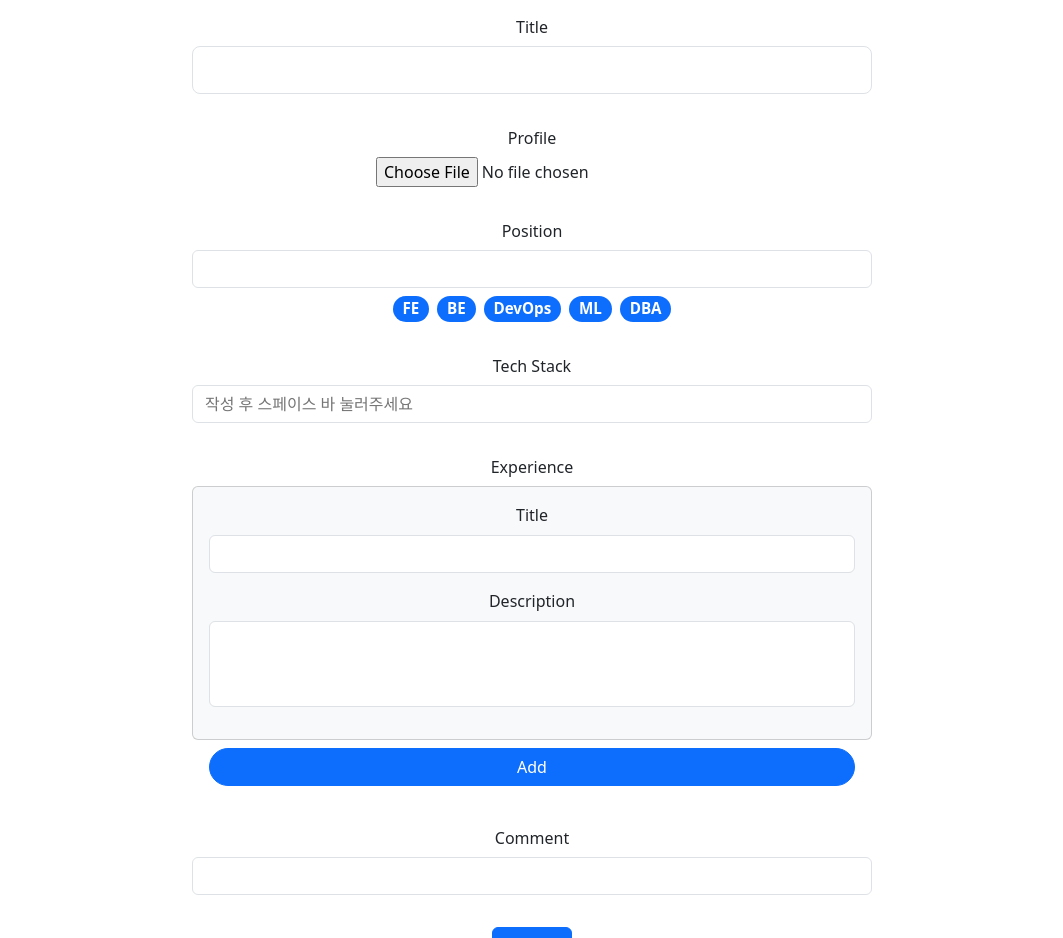
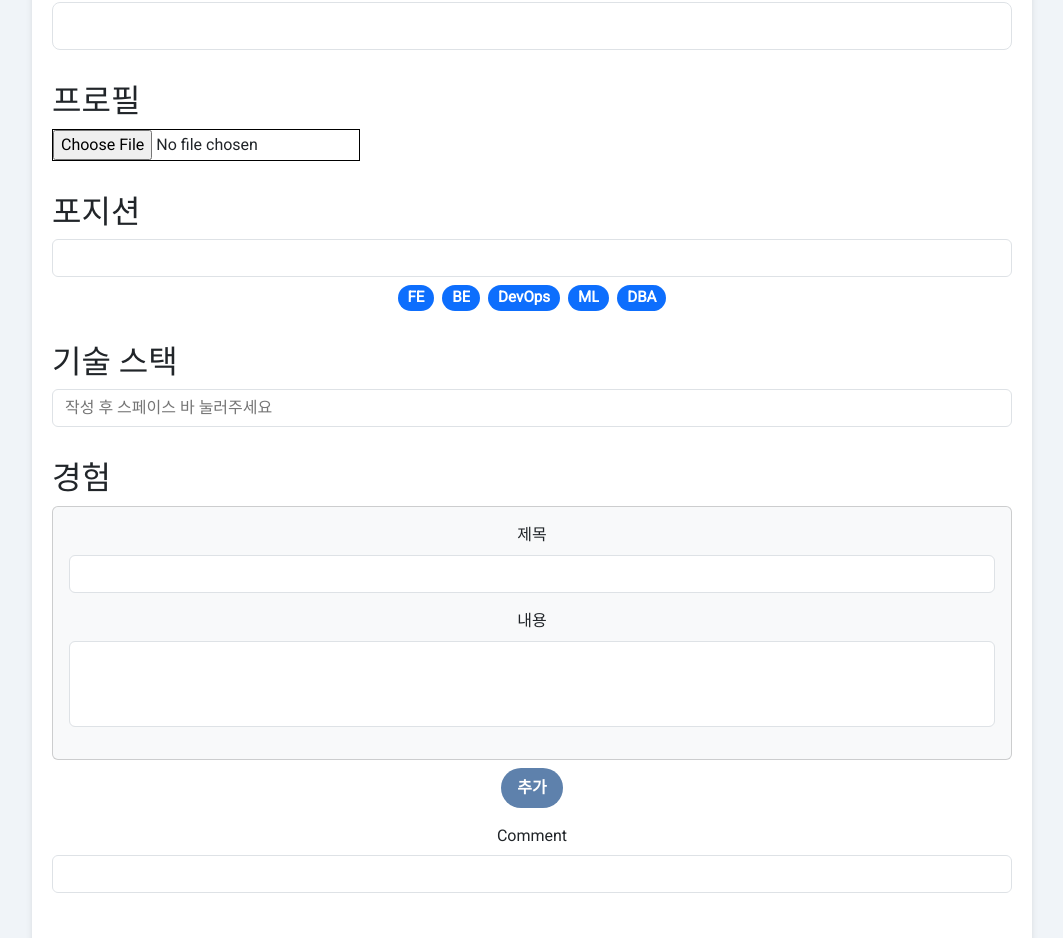
Before and after one commit to HOT6MAN/built-in-frontend, a Vue app: page /resume/create in a window 1280 px wide. Shown: the part 233-1171 px from the top of the page, without its empty margins (108-1171 px from the left). Built offline with nearby package versions, Linux system fonts and the light colour scheme; a web font is replaced by a local one.

Commit message:
FE-FM-S11P12A606-238: ResumeCreateView css

```diff
--- a/src/util/axios-common.js
+++ b/src/util/axios-common.js
@@ -15,7 +15,7 @@ const api = axios.create({
         //Authorization: localStorage.getItem("access_token")
         'X-Remove-Cookie': true,
     },
-    //withCredentials: false, // 초기 요청에서는 쿠키를 포함하지 않음
+    withCredentials: false, // 초기 요청에서는 쿠키를 포함하지 않음
   });
 
 // 요청 인터셉터
--- a/src/views/resume/ResumeCreateView.vue
+++ b/src/views/resume/ResumeCreateView.vue
@@ -1,16 +1,25 @@
 <template>
-  <div class="page">
-    <h1 class="title">이력서 {{ pageTitle }}</h1>
-    <div>
-      <b-form @submit.prevent="onSubmit" @keydown.enter.prevent>
-        <b-form-group label="Title">
+  <div class="main-content">
+    <div class="config-container">
+      <!-- <div class="page"> -->
+        <div class="config-header">
+          <h2 class="title">이력서 {{ pageTitle }}</h2>
+        </div>
+
+          <b-form class="form" @submit.prevent="onSubmit" @keydown.enter.prevent>
+            <b-form-group >
+              <h2 class="left-align">제목</h2>
               <b-form-input v-model="title" size="lg" class="text-center mb-3" />
             </b-form-group>
-        <b-form-group label="Profile">
-          <input type="file" ref="profileInput" accept="image/*" @change="handleFileChange" class="mb-3">
-          <b-img v-if="profilePreview" :src="profilePreview" alt="image preview" fluid/>
+
+            <b-form-group class="image-form">
+              <h2 class="left-align">프로필</h2>
+              <div><input type="file" ref="profileInput" accept="image/*" @change="handleFileChange" class="mb-3 image-input"> </div>
+              <div><b-img class="form-image" v-if="profilePreview" :src="profilePreview" alt="image preview" fluid/></div>
             </b-form-group>
-        <b-form-group label="Position">
+
+            <b-form-group>
+              <h2 class="left-align">포지션</h2>
               <b-form-tags
                 v-model="selectedPos"
                 placeholder=""
@@ -31,7 +40,8 @@
                 class="tag-btn mx-1 mb-3"
               />
             </b-form-group>
-        <b-form-group label="Tech Stack">
+            <b-form-group>
+              <h2 class="left-align">기술 스택</h2>
               <b-form-tags
                 v-model="techStack"
                 placeholder="작성 후 스페이스 바 눌러주세요"
@@ -43,31 +53,36 @@
                 class="mb-3"
               />
             </b-form-group>
-        <b-form-group label="Experience">
+            <b-form-group>
+              <h2 class="left-align">경험</h2>
               <div v-for="(experience, idx) in experiences" :key="idx">
                 <b-card bg-variant="light" class="mb-2">
-              <b-form-group label="Title" :label-for="'nested-title-' + idx">
+                  <b-form-group label="제목" :label-for="'nested-title-' + idx">
                     <b-form-input v-model="experience.title" :id="'nested-title-' + idx" />
                   </b-form-group>
-              <b-form-group label="Description" :label-for="'nested-description-' + idx">
+                  <b-form-group label="내용" :label-for="'nested-description-' + idx">
                     <b-form-textarea v-model="experience.description" :id="'nested-description-' + idx" rows="3" max-rows="6" no-resize />
                   </b-form-group>
                   <div class="d-flex justify-content-end">
-                <b-button v-if="idx != 0" variant="outline-danger" @click="removeExperience(idx)"  >Delete</b-button>
+                    <b-button v-if="idx != 0" variant="outline-danger" @click="removeExperience(idx)"  >삭제</b-button>
                   </div>
                 </b-card>
               </div>
-          <b-button class="b-button-block mb-4 mx-auto" pill variant="primary" @click="addExperience">Add</b-button>
+              <b-button class=" add-button" pill variant="primary" @click="addExperience">추가</b-button>
             </b-form-group>
             <b-form-group label="Comment">
               <b-form-input v-model="comment" class="mb-3" />
             </b-form-group>
             <b-form-group class="d-flex justify-content-center mt-3">
-          <b-button type="submit" variant="primary" class="mx-1">Submit</b-button>
+
+              <b-button type="submit" variant="primary" class="mx-1 save-button">제출</b-button>
             </b-form-group>
           </b-form>
+
+      <!-- </div> -->
     </div>
   </div>
+
 </template>
 <script setup>
 import { ref, computed, onMounted } from 'vue';
@@ -202,11 +217,96 @@ onMounted(async () => {
 
 </script>
 <style scoped>
-  .page {
-    padding-left: 300px;
-    padding-right: 300px;
-    margin-top: 130px;
+  .main-content {
+    display: flex;
+    margin-top: 80px;
+    padding: 20px;
+    justify-content: center;
+    background-color: #f0f4f8;
+    min-height: 100vh;
+    font-family: var(--font-roboto)
   }
+  .config-container {
+    width: 100%;
+    max-width: 1000px;
+    background-color: #ffffff;
+    border-radius: 12px;
+    box-shadow: 0 4px 6px rgba(0, 0, 0, 0.1);
+    overflow: hidden;
+  }
+  .config-header {
+    background-color: #102a43;
+    color: #ffffff;
+    padding: 20px;
+    text-align: center;
+  }
+  .config-header h2 {
+    margin: 0;
+    font-size: 24px;
+    font-family: var(--font-roboto)
+  }
+  .form {
+    padding: 20px;
+    display: flex;
+    flex-direction: column;
+    align-content: left;
+  }
+
+  .left-align {
+    text-align: left; /* 상단 여백 추가 */
+  }
+
+  .image-form {
+    display: flex;
+    flex-direction: column;
+    align-items: start;
+  }
+  .form-image {
+    width: 227.2px;
+    height: 126.9px;
+  }
+  .image-input {
+    border: 1px solid black;
+  }
+
+
+  .add-button {
+  font-family: var(--font-roboto);
+  font-weight: 700;
+  border-radius: 8px;
+  padding: 8px 16px;
+  font-size: 16px;
+  border: none;
+  transition: background-color 0.3s ease, box-shadow 0.3s ease;
+
+  background-color: #5e81ac;
+  color: #ffffff;
+}
+
+.add-button:hover {
+  background-color: #81a1c1;
+  box-shadow: 0 2px 4px rgba(0, 0, 0, 0.1);
+}
+
+.save-button {
+  font-family: var(--font-roboto);
+  font-weight: 700;
+  border-radius: 8px;
+  padding: 8px 16px;
+  font-size: 16px;
+  border: none;
+  transition: background-color 0.3s ease, box-shadow 0.3s ease;
+
+  background-color: #4c566a;
+  color: #ffffff;
+}
+
+.save-button:hover {
+  background-color: #434c5e;
+  box-shadow: 0 2px 4px rgba(0, 0, 0, 0.1);
+}
+
+
 
   .title {
     text-align: center;
@@ -224,8 +324,8 @@ onMounted(async () => {
     transform: scale(1.05);
   }
 
-  .b-button-block {
+  /* .b-button-block {
     width: 95%;
     display: block;
-  }
+  } */
 </style>
```
Lines whose indentation alone changed are shown as unchanged.
